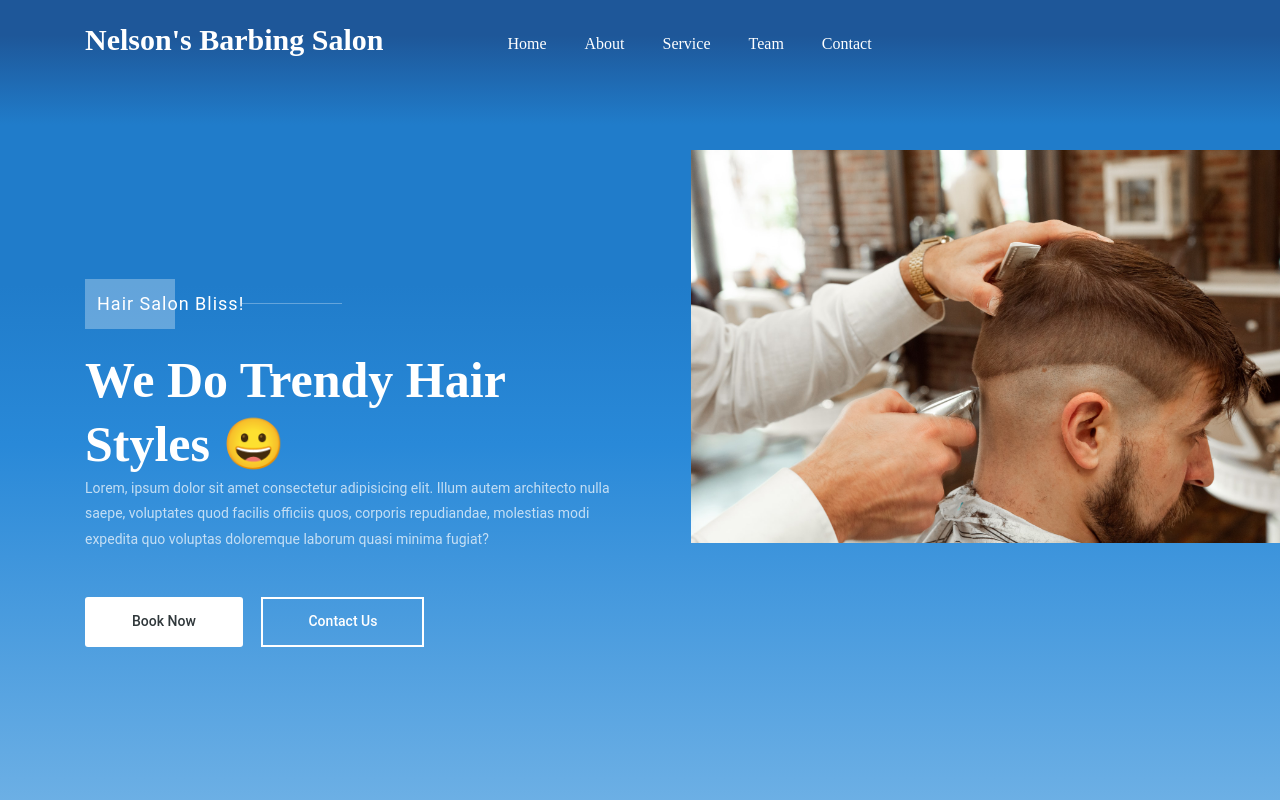
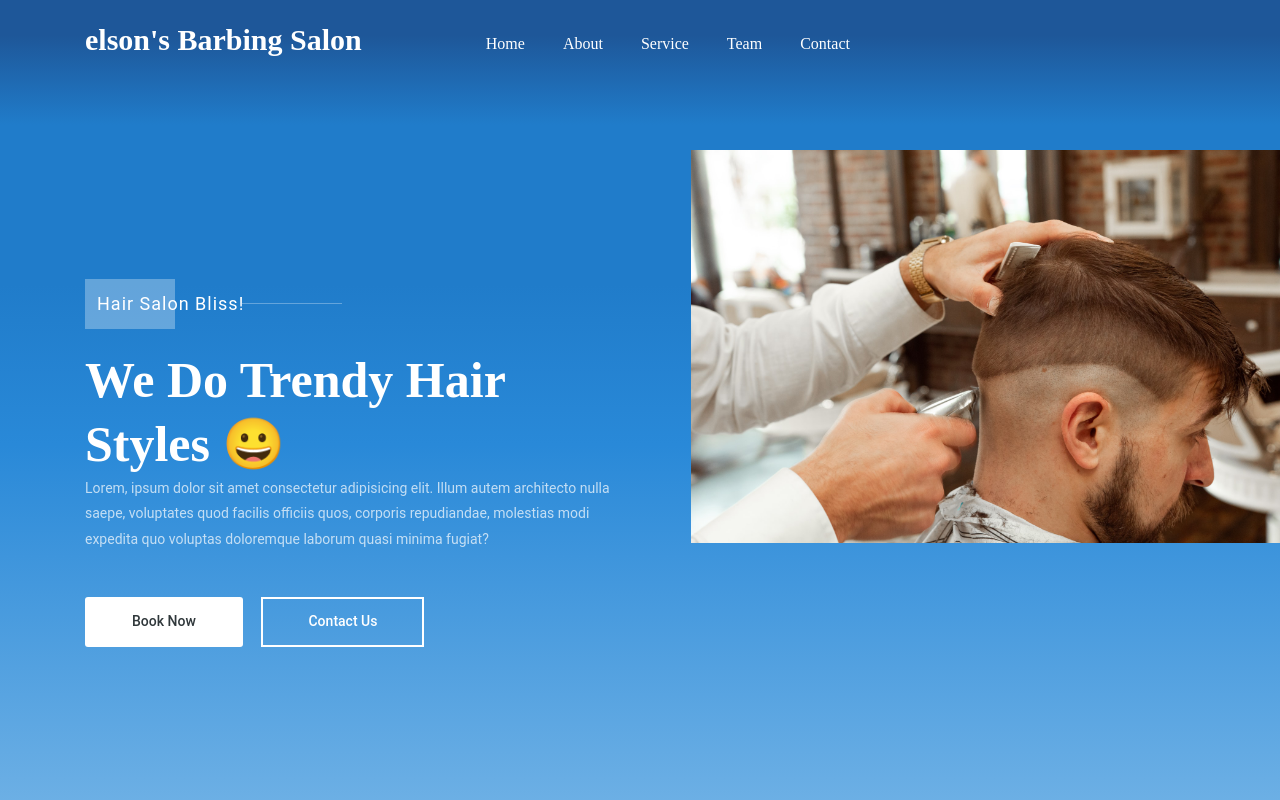
Before and after one commit to ade475/barbzone, a website: page public/index.html in a window 1280 px wide. Shown: the top 800 px of the page. Drawn offline with Linux system fonts and the light colour scheme.

Commit message:
index edit

```diff
--- a/public/index.html
+++ b/public/index.html
@@ -38,7 +38,7 @@
           <div class="col-lg-12">
             <nav class="navbar navbar-expand-lg navbar-light">
               <a class="navbar-brand" href="index.html">
-                <h2 class="text-white">Nelson's Barbing Salon</h2>
+                <h2 class="text-white">elson's Barbing Salon</h2>
                 <!--:: <img src="img/logo.png" alt="logo">::-->
               </a>
               <button
```
